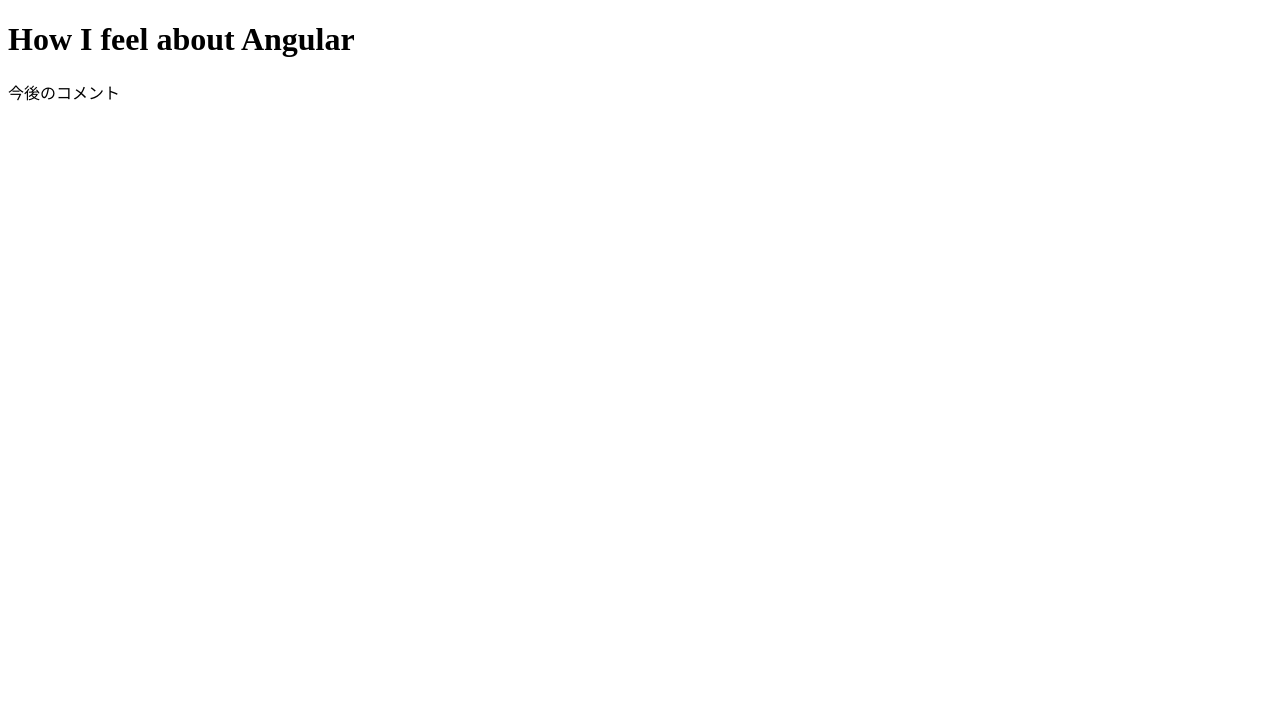
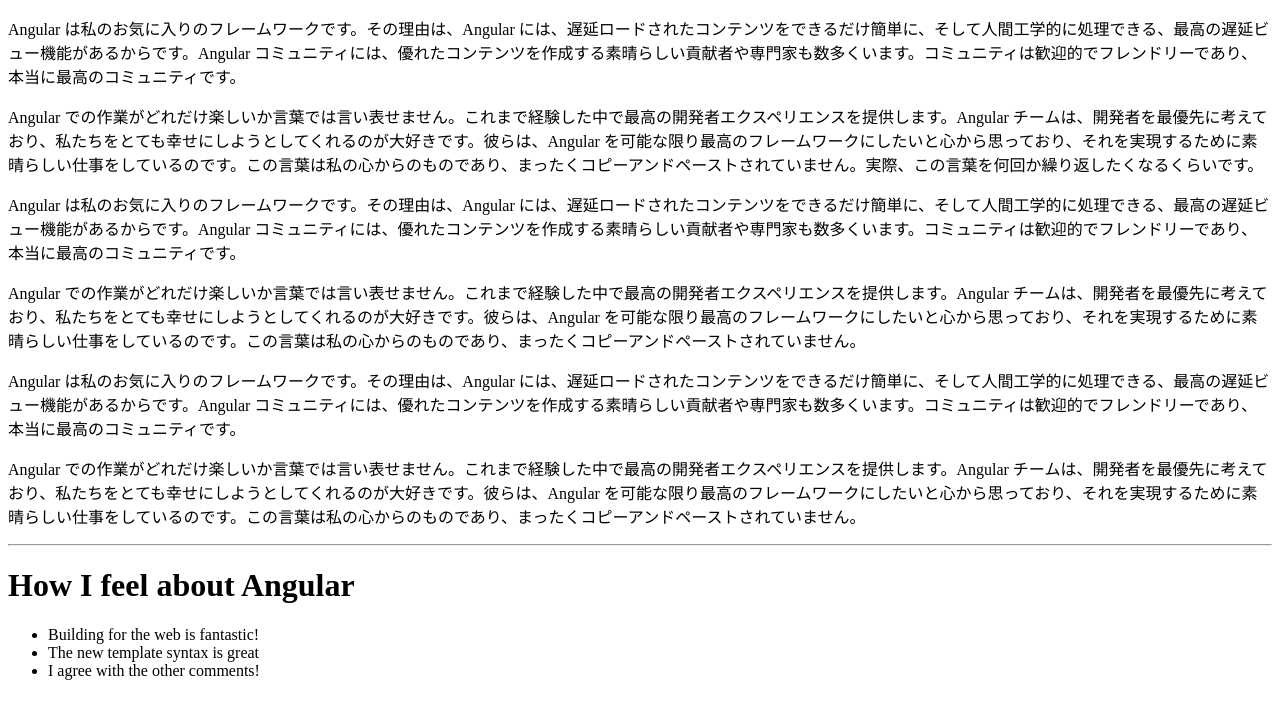
Before and after one commit to rooreckless/typescript-learn-fastest-udemy, an Angular app in the folder project_angular_01/: page / in a window 1280 px wide. Shown: the top 718 px of the page. Built offline with nearby package versions, Linux system fonts and the light colour scheme.

Commit message:
ふたたび、@deferのロードトリガーをon viewportに戻し、その前に長めのhtmlを作成 = スライドさせて、@defer部分が画面に映るとロード開始されることを確認(=遅延ビュー)

```diff
--- a/project_angular_01/src/app/app.ts
+++ b/project_angular_01/src/app/app.ts
@@ -17,6 +17,7 @@
 
 @Component({
   selector: 'app-root',
+
   // 親コンポーネントのtemplate内で子コンポーネントを使うが、
   // それのロードを遅延させるため@deferでラップする
   // ---
@@ -27,10 +28,19 @@
   // ---
   // @defer部分がロードされるきっかけを(on hover)=マウスオーバーに設定
   template: `
+    <article>
+      <p>Angular は私のお気に入りのフレームワークです。その理由は、Angular には、遅延ロードされたコンテンツをできるだけ簡単に、そして人間工学的に処理できる、最高の遅延ビュー機能があるからです。Angular コミュニティには、優れたコンテンツを作成する素晴らしい貢献者や専門家も数多くいます。コミュニティは歓迎的でフレンドリーであり、本当に最高のコミュニティです。</p>
+      <p>Angular での作業がどれだけ楽しいか言葉では言い表せません。これまで経験した中で最高の開発者エクスペリエンスを提供します。Angular チームは、開発者を最優先に考えており、私たちをとても幸せにしようとしてくれるのが大好きです。彼らは、Angular を可能な限り最高のフレームワークにしたいと心から思っており、それを実現するために素晴らしい仕事をしているのです。この言葉は私の心からのものであり、まったくコピーアンドペーストされていません。実際、この言葉を何回か繰り返したくなるくらいです。</p>
+      <p>Angular は私のお気に入りのフレームワークです。その理由は、Angular には、遅延ロードされたコンテンツをできるだけ簡単に、そして人間工学的に処理できる、最高の遅延ビュー機能があるからです。Angular コミュニティには、優れたコンテンツを作成する素晴らしい貢献者や専門家も数多くいます。コミュニティは歓迎的でフレンドリーであり、本当に最高のコミュニティです。</p>
+      <p>Angular での作業がどれだけ楽しいか言葉では言い表せません。これまで経験した中で最高の開発者エクスペリエンスを提供します。Angular チームは、開発者を最優先に考えており、私たちをとても幸せにしようとしてくれるのが大好きです。彼らは、Angular を可能な限り最高のフレームワークにしたいと心から思っており、それを実現するために素晴らしい仕事をしているのです。この言葉は私の心からのものであり、まったくコピーアンドペーストされていません。</p>
+      <p>Angular は私のお気に入りのフレームワークです。その理由は、Angular には、遅延ロードされたコンテンツをできるだけ簡単に、そして人間工学的に処理できる、最高の遅延ビュー機能があるからです。Angular コミュニティには、優れたコンテンツを作成する素晴らしい貢献者や専門家も数多くいます。コミュニティは歓迎的でフレンドリーであり、本当に最高のコミュニティです。</p>
+      <p>Angular での作業がどれだけ楽しいか言葉では言い表せません。これまで経験した中で最高の開発者エクスペリエンスを提供します。Angular チームは、開発者を最優先に考えており、私たちをとても幸せにしようとしてくれるのが大好きです。彼らは、Angular を可能な限り最高のフレームワークにしたいと心から思っており、それを実現するために素晴らしい仕事をしているのです。この言葉は私の心からのものであり、まったくコピーアンドペーストされていません。</p>
+    </article>
+    <hr/>
     <div>
       <h1>How I feel about Angular</h1>
       <article></article>
-      @defer (on hover){
+      @defer (on viewport){
         <comments />
       } @placeholder {
         <p>今後のコメント</p>
```
